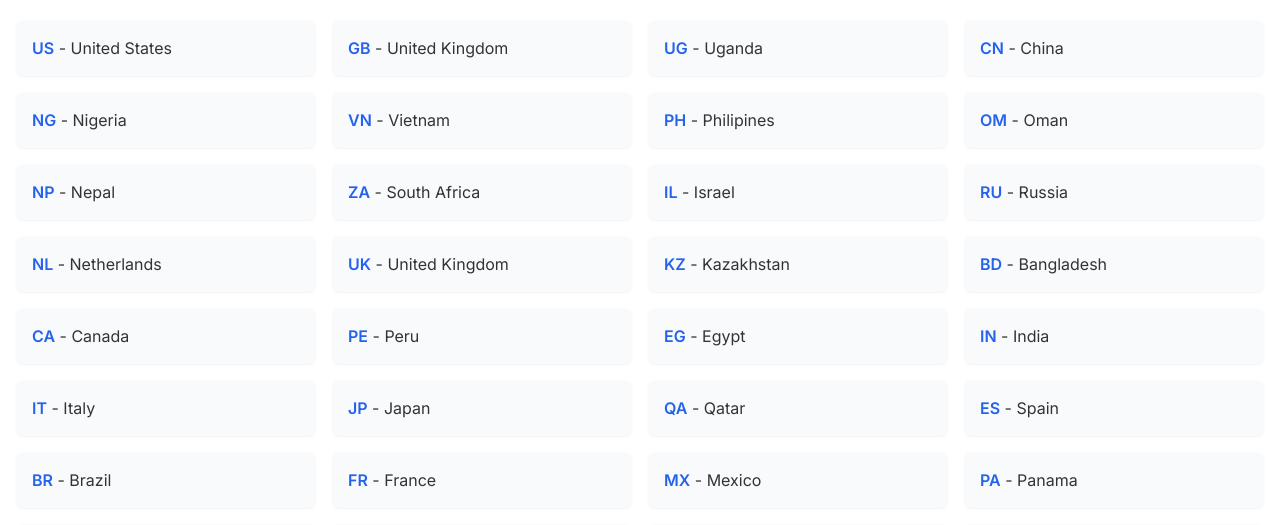
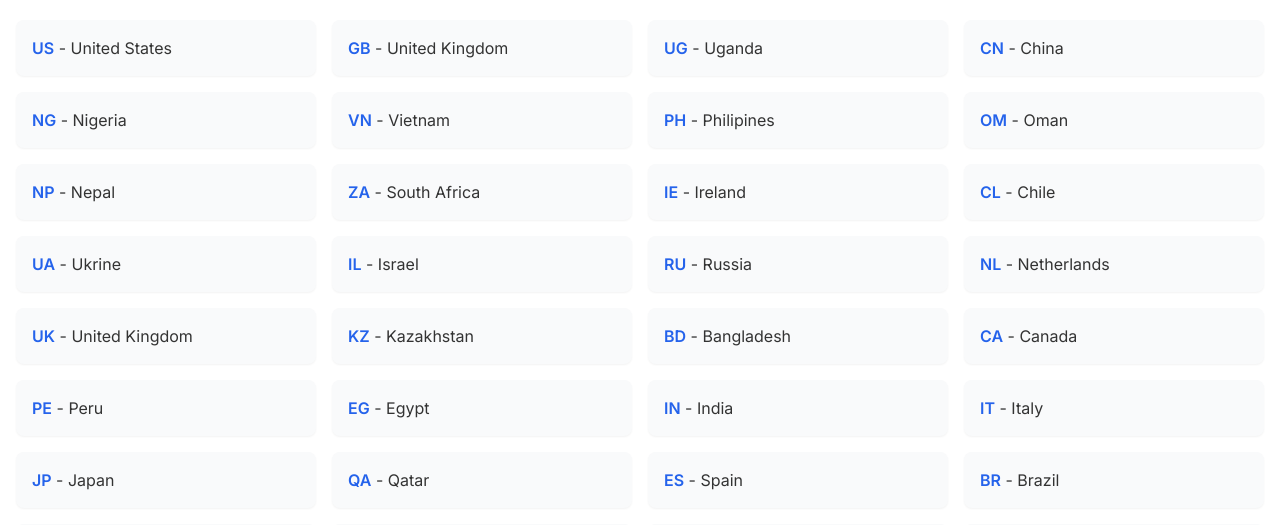
Before and after one commit to abirxdhack/Fake-Address-Gen, a Flask app: page / in a window 1280 px wide. Shown: the part 1777-2302 px from the top of the page. Run offline with Flask 3, Linux system fonts and the light colour scheme; some libraries are stand-ins or nearby versions.

Commit message:
Update status.html

```diff
--- a/templates/status.html
+++ b/templates/status.html
@@ -81,6 +81,9 @@
 					<option value="NP">Nepal (NP)</option>
 					<option value="ZA">South Africa (ZA)</option>
 					<option value="IL">Israel(IL)</option>
+					<option value="IE">Ireland(IE)</option>
+					<option value="CL">Chile(CL)</option>
+					<option value="UA">Ukrine(UA)</option>
 					<option value="RU">Russia(RU)</option>
                     <option value="EG">Egypt (EG)</option>
 	            <option value="NL">Netherlands (NL)</option>
@@ -216,6 +219,15 @@
                 </div>
 				<div class="bg-gray-50 p-4 rounded-lg shadow-sm hover:shadow-md transition">
                     <span class="font-semibold text-blue-600">ZA</span> - South Africa
+                </div>
+				<div class="bg-gray-50 p-4 rounded-lg shadow-sm hover:shadow-md transition">
+                    <span class="font-semibold text-blue-600">IE</span> - Ireland
+                </div>
+				<div class="bg-gray-50 p-4 rounded-lg shadow-sm hover:shadow-md transition">
+                    <span class="font-semibold text-blue-600">CL</span> - Chile
+                </div>
+				<div class="bg-gray-50 p-4 rounded-lg shadow-sm hover:shadow-md transition">
+                    <span class="font-semibold text-blue-600">UA</span> - Ukrine
                 </div>
 				<div class="bg-gray-50 p-4 rounded-lg shadow-sm hover:shadow-md transition">
                     <span class="font-semibold text-blue-600">IL</span> - Israel
```
